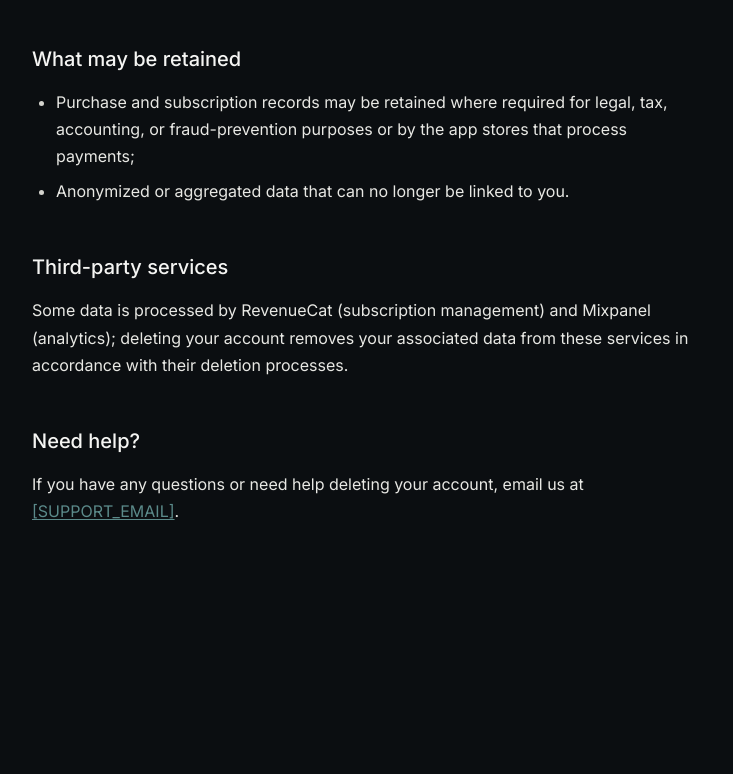
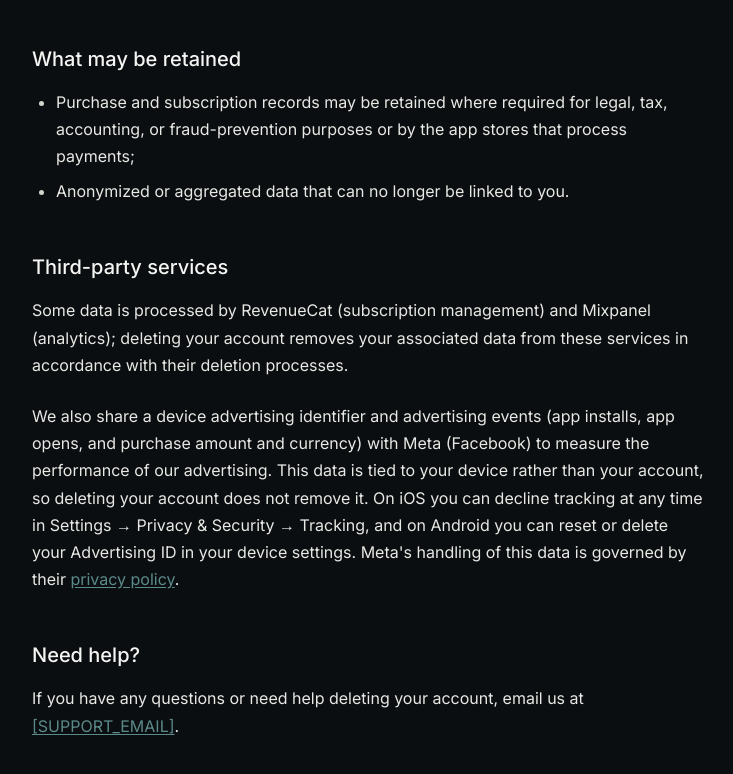
Before and after one commit to sixdog76/mesmerweb, an Astro site: page /delete-account in a window 1280 px wide. Shown: the part 600-1374 px from the top of the page, without its empty margins (272-1005 px from the left). Before the commit the page ends 1213 px from the top, so only its background shows below. Built offline with nearby package versions, Linux system fonts and the light colour scheme; Astro itself is replaced by a stand-in of ours; no server answers.

Commit message:
Disclose Meta advertising data sharing on delete-account page

```diff
--- a/src/pages/delete-account.astro
+++ b/src/pages/delete-account.astro
@@ -56,6 +56,18 @@ import BaseLayout from '../layouts/BaseLayout.astro';
         deleting your account removes your associated data from these services in accordance with
         their deletion processes.
       </p>
+      <p class="mb-6 text-body text-cream-200">
+        We also share a device advertising identifier and advertising events (app installs, app opens,
+        and purchase amount and currency) with Meta (Facebook) to measure the performance of our
+        advertising. This data is tied to your device rather than your account, so deleting your
+        account does not remove it. On iOS you can decline tracking at any time in Settings &rarr;
+        Privacy &amp; Security &rarr; Tracking, and on Android you can reset or delete your
+        Advertising ID in your device settings. Meta's handling of this data is governed by their
+        <a
+          href="https://www.facebook.com/about/privacy"
+          class="text-accent underline underline-offset-2 hover:text-accent-light"
+        >privacy policy</a>.
+      </p>
 
       <h2 class="mb-4 mt-12 text-xl font-medium text-cream-100">Need help?</h2>
       <p class="mb-6 text-body text-cream-200">
```
